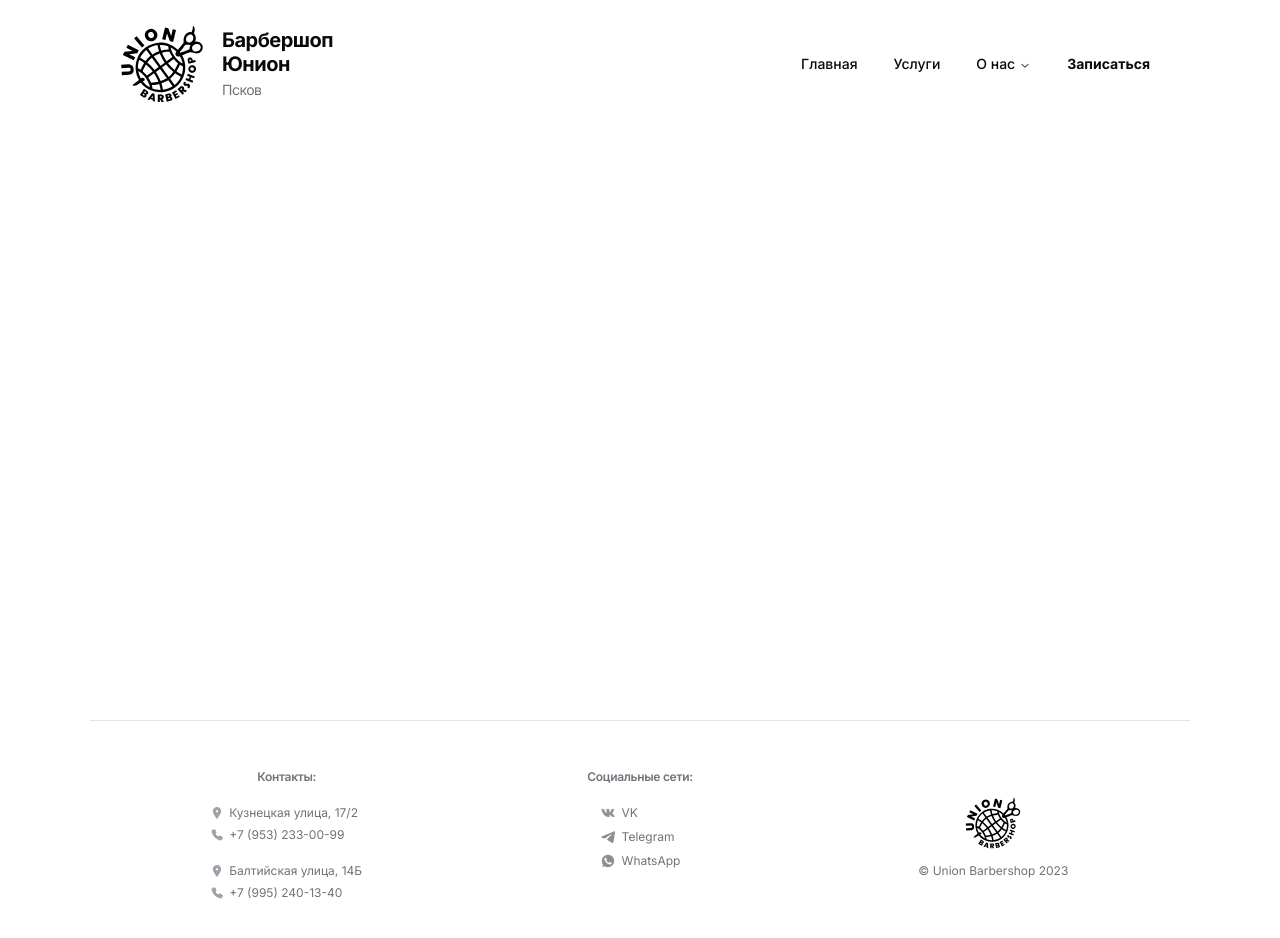
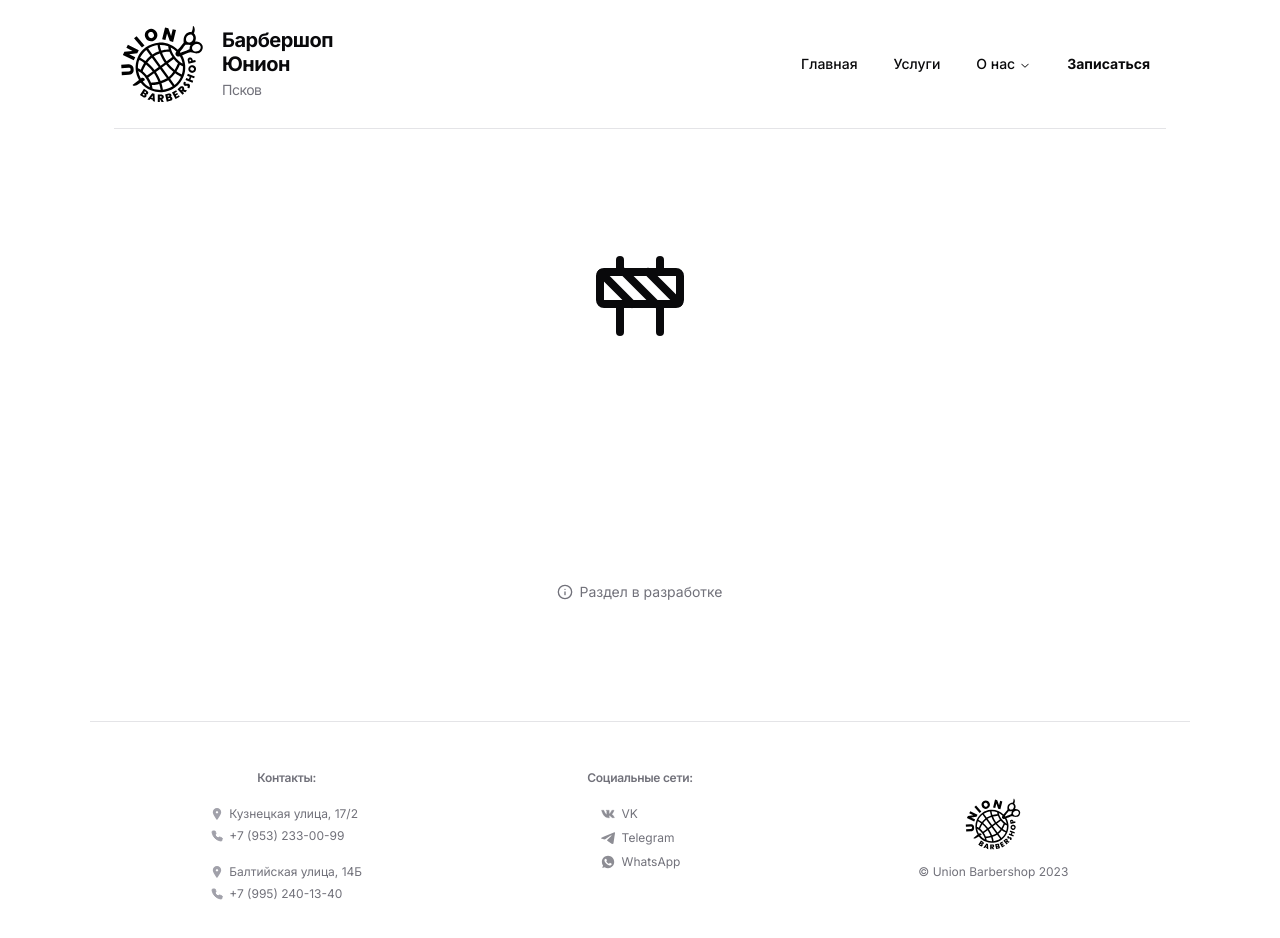
Before and after one commit to chtozamm/unionbarber, a Next.js app: page /about in a window 1280 px wide. Shown: the top 938 px of the page. Built offline with nearby package versions, Linux system fonts and the light colour scheme.

Commit message:
info about page under construction

```diff
--- a/src/app/about/page.tsx
+++ b/src/app/about/page.tsx
@@ -1,3 +1,4 @@
+import { ConstructionIcon, HardHatIcon, Info } from "lucide-react";
 import { Metadata } from "next";
 
 export const metadata: Metadata = {
@@ -7,7 +8,14 @@ export const metadata: Metadata = {
 export default function AboutPage() {
   return (
     <main className="flex flex-col items-center gap-6 lg:gap-12 mt-4 max-w-[1100px] mx-auto px-4 md:px-6">
-      <div className="aspect-video w-full"></div>
+      <section className="w-screen md:w-full border-t">
+        <div className="aspect-video w-full flex flex-col justify-around items-center">
+          <ConstructionIcon className="inline-block h-24 w-24" />
+          <p className="flex justify-center gap-1.5 items-center text-sm text-zinc-500">
+            <Info className="w-4 h-4" /> Раздел в разработке
+          </p>
+        </div>
+      </section>
     </main>
   );
 }
```
